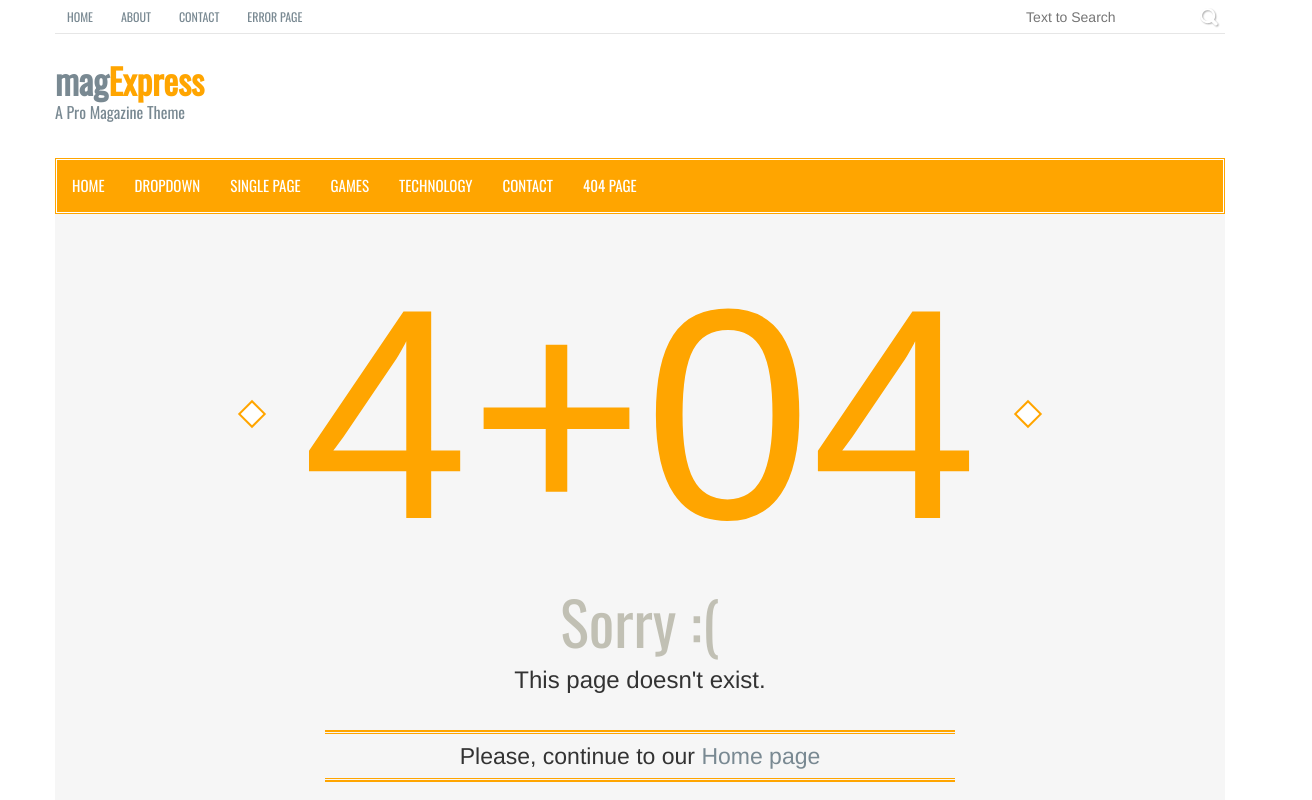
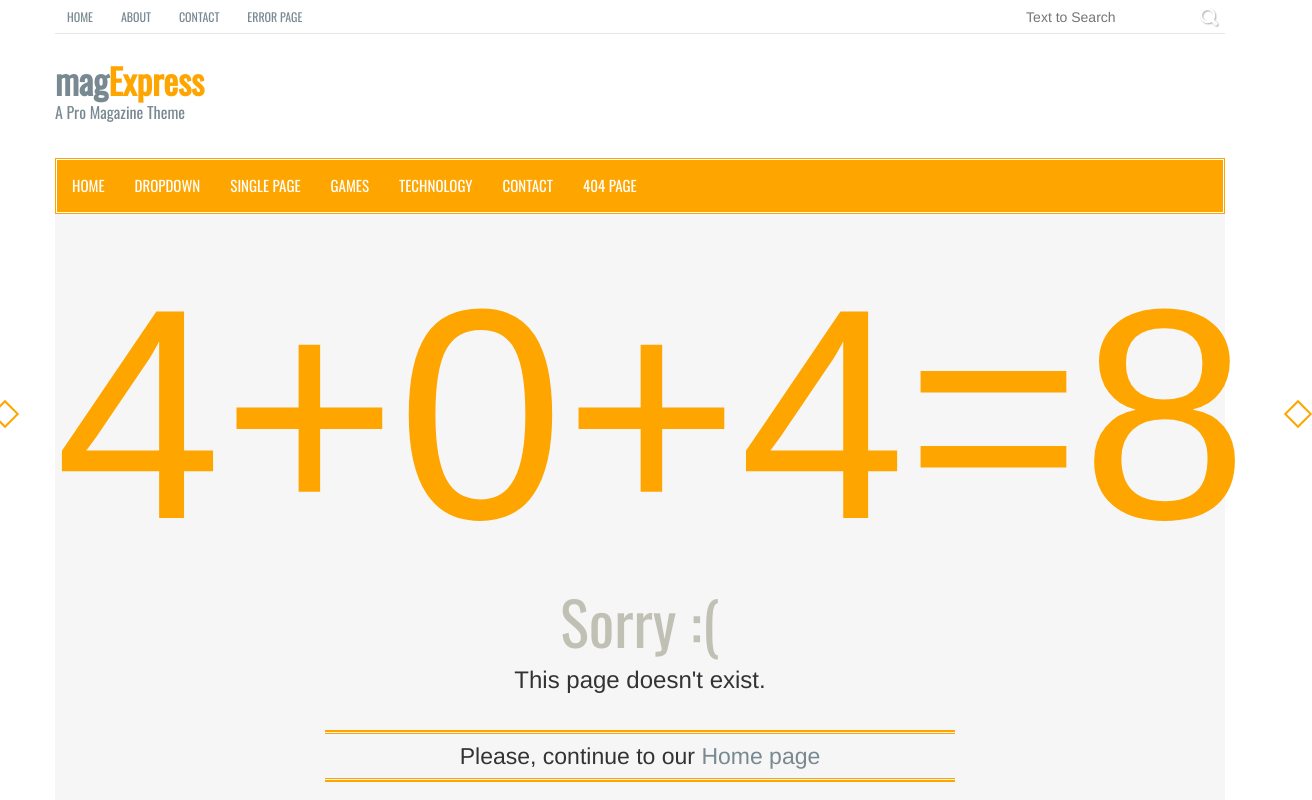
Before and after one commit to Bodeko/diploma-itstep, a plain HTML site: page 404.html in a window 1280 px wide. Shown: the top 800 px of the page, 1312 px wide, since content can reach past the window. Drawn offline with nearby package versions, Linux system fonts and the light colour scheme.

Commit message:
Update 404.html

```diff
--- a/404.html
+++ b/404.html
@@ -118,7 +118,7 @@
        <div class="row">
          <div class="col-lg-12 col-md-12 col-sm-12">
            <div class="error_page_content">
-             <h1>4+04</h1>
+             <h1>4+0+4=8</h1>
              <h2>Sorry :(</h2>
              <h3>This page doesn't exist.</h3>
              <p class="wow fadeInLeftBig">Please, continue to our <a href="index.html">Home page</a></p>
```
